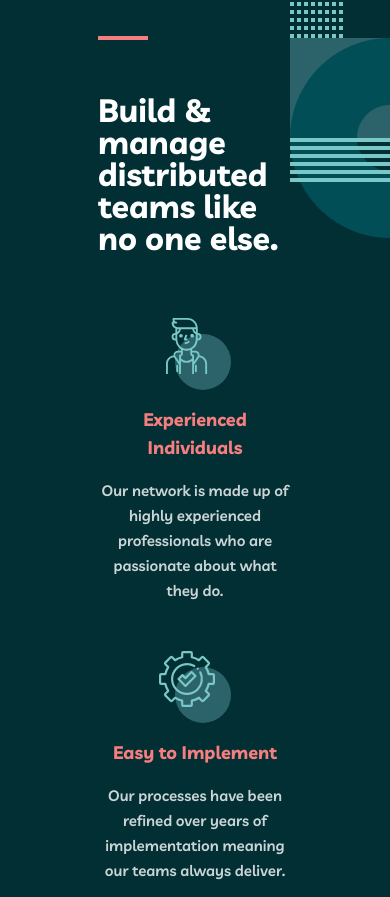
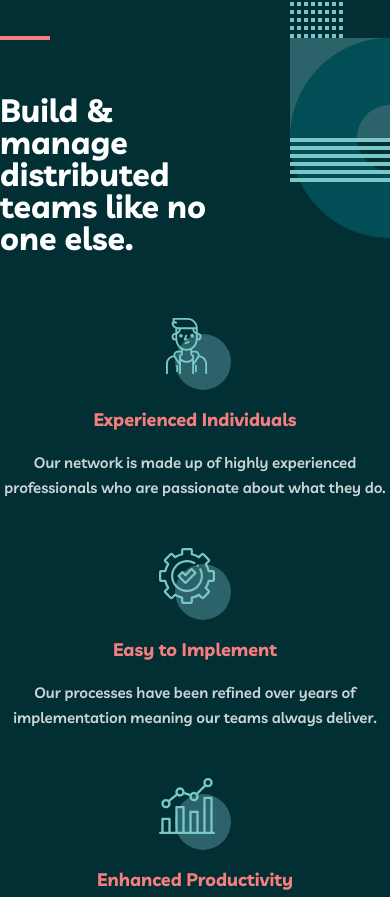
Before and after one commit to javohir1993/myteam-full, a plain HTML site: page index.html in a window 390 px wide. Shown: the part 719-1616 px from the top of the page. Drawn offline with Linux system fonts and the light colour scheme.

Commit message:
Change container padding for mobile responsive

```diff
--- a/css/styles.css
+++ b/css/styles.css
@@ -427,7 +427,7 @@ img {
   margin-right: auto;
 }
 
-@media only screen and (max-width: 400px) {
+@media only screen and (max-width: 420px) {
   .container {
     padding-right: 24px;
     padding-left: 24px;
@@ -933,6 +933,14 @@ img {
     padding-top: 100px;
     padding-bottom: 64px;
   }
+  .about__container {
+    -webkit-box-orient: vertical;
+    -webkit-box-direction: normal;
+        -ms-flex-direction: column;
+            flex-direction: column;
+    padding-right: 0;
+    padding-left: 0;
+  }
   .about__heading {
     max-width: 240px;
   }
```
Also changed, not shown: 1 other file.
